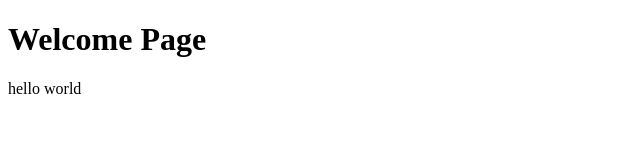
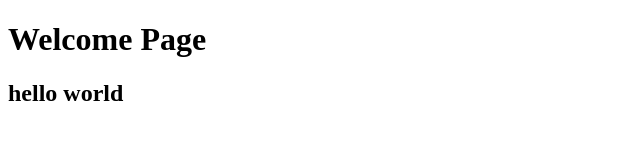
Before and after one commit to fariswd/branched, a plain HTML site: page index.html in a window 1280 px wide. Shown: the whole page, without its empty margins (0-640 px from the left). Drawn offline with Linux system fonts and the light colour scheme.

Commit message:
update welcome page

```diff
--- a/index.html
+++ b/index.html
@@ -6,6 +6,6 @@
   </head>
   <body>
     <h1>Welcome Page</h1>
-    <p>hello world</p>
+    <h2>hello world</h2>
   </body>
 </html>
```
